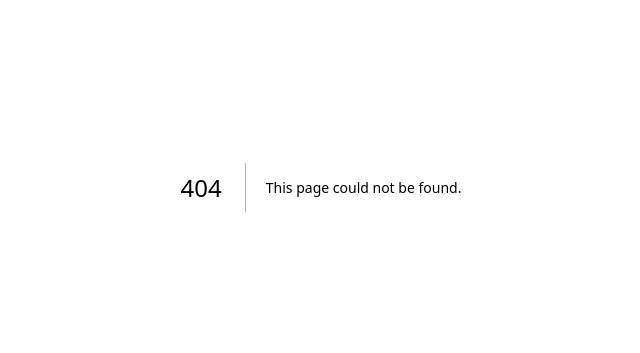
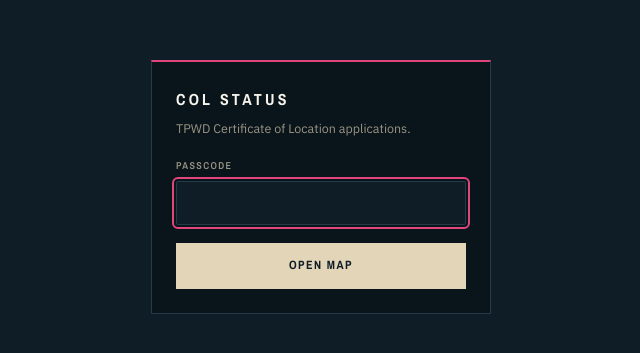
Before and after one commit to geoJaSON/col_webmap, a Next.js app: page /unlock in a window 1280 px wide. Before the commit this address had no page. Shown: the part 213-566 px from the top of the page, without its empty margins (319-959 px from the left). Built offline with nearby package versions, Linux system fonts and the light colour scheme.

Commit message:
refactor: update terminology from "Owner" to "Entity" and improve passcode handling

```diff
--- a/app/api/applications/[id]/route.ts
+++ b/app/api/applications/[id]/route.ts
@@ -15,13 +15,8 @@
     return NextResponse.json({ error: `"${rawId}" is not an application number.` }, { status: 400 });
   }
 
-  // Optional shared passcode. Unset means the deployment is open to anyone
-  // holding the URL, which is the documented default.
-  const required = process.env.EDIT_PASSCODE;
-  if (required && request.headers.get("x-edit-passcode") !== required) {
-    return NextResponse.json({ error: "That passcode does not match." }, { status: 401 });
-  }
-
+  // No check here: if SITE_PASSCODE is set, middleware has already turned away
+  // anyone without the cookie, including on this route.
   let body: unknown;
   try {
     body = await request.json();
--- a/app/api/config/route.ts
+++ /dev/null
@@ -1,11 +0,0 @@
-import { NextResponse } from "next/server";
-
-export const dynamic = "force-dynamic";
-
-/**
- * Tells the browser whether a passcode will be demanded on save, without
- * revealing the passcode itself.
- */
-export async function GET() {
-  return NextResponse.json({ passcodeRequired: Boolean(process.env.EDIT_PASSCODE) });
-}
--- /dev/null
+++ b/app/api/unlock/route.ts
@@ -0,0 +1,32 @@
+import { NextResponse, type NextRequest } from "next/server";
+
+import { ACCESS_COOKIE, ACCESS_MAX_AGE, accessToken } from "@/lib/access";
+
+export const dynamic = "force-dynamic";
+
+export async function POST(request: NextRequest) {
+  const passcode = process.env.SITE_PASSCODE;
+  const form = await request.formData();
+  const entered = String(form.get("passcode") ?? "");
+
+  const destination = request.nextUrl.clone();
+  destination.search = "";
+
+  if (!passcode || entered !== passcode) {
+    destination.pathname = "/unlock";
+    destination.search = "?wrong=1";
+    // 303 so the browser follows with GET rather than re-POSTing.
+    return NextResponse.redirect(destination, { status: 303 });
+  }
+
+  destination.pathname = "/";
+  const response = NextResponse.redirect(destination, { status: 303 });
+  response.cookies.set(ACCESS_COOKIE, await accessToken(passcode), {
+    httpOnly: true,
+    sameSite: "lax",
+    secure: process.env.NODE_ENV === "production",
+    path: "/",
+    maxAge: ACCESS_MAX_AGE,
+  });
+  return response;
+}
--- a/app/globals.css
+++ b/app/globals.css
@@ -334,8 +334,8 @@
   opacity: 0.75;
 }
 
-/* Owner list gets its own denser treatment -- 25 of them. */
-.owners {
+/* Entity list gets its own denser treatment -- 25 of them. */
+.entities {
   display: flex;
   flex-direction: column;
   max-height: 244px;
@@ -344,7 +344,7 @@
   scrollbar-color: var(--rule) transparent;
 }
 
-.owner {
+.entity {
   display: flex;
   align-items: center;
   gap: 9px;
@@ -354,11 +354,11 @@
   border-bottom: 1px solid var(--rule-soft);
 }
 
-.owner:hover {
+.entity:hover {
   background: var(--ink-raised);
 }
 
-.owner__box {
+.entity__box {
   width: 13px;
   height: 13px;
   flex-shrink: 0;
@@ -367,12 +367,12 @@
   position: relative;
 }
 
-.owner[data-on="true"] .owner__box {
+.entity[data-on="true"] .entity__box {
   background: var(--magenta);
   border-color: var(--magenta);
 }
 
-.owner[data-on="true"] .owner__box::after {
+.entity[data-on="true"] .entity__box::after {
   content: "";
   position: absolute;
   left: 3.5px;
@@ -384,7 +384,7 @@
   transform: rotate(42deg);
 }
 
-.owner__name {
+.entity__name {
   flex: 1;
   min-width: 0;
   font-size: 12.5px;
@@ -394,7 +394,7 @@
   white-space: nowrap;
 }
 
-.owner__n {
+.entity__n {
   font-family: var(--mono);
   font-size: 10px;
   color: var(--buff-dim);
@@ -724,6 +724,89 @@
   color: #f3b4b0;
 }
 
+/* ---------------------------------------------------------------- gate --
+   Shown instead of the map when SITE_PASSCODE is set and the visitor has no
+   cookie yet. Deliberately plain: it is a door, not a landing page. */
+
+.gate {
+  display: flex;
+  align-items: center;
+  justify-content: center;
+  min-height: 100dvh;
+  padding: 24px;
+  background: var(--ink);
+}
+
+.gate__card {
+  width: 100%;
+  max-width: 340px;
+  padding: 26px 24px 24px;
+  background: var(--ink-sunk);
+  border: 1px solid var(--rule);
+  border-top: 2px solid var(--magenta);
+}
+
+.gate__title {
+  margin: 0;
+  font-family: var(--label);
+  text-transform: uppercase;
+  letter-spacing: 0.2em;
+  font-size: 16px;
+  font-weight: 700;
+  color: var(--paper);
+}
+
+.gate__blurb {
+  margin: 8px 0 22px;
+  font-size: 12.5px;
+  line-height: 1.45;
+  color: var(--buff-dim);
+}
+
+.gate__label {
+  display: block;
+  margin-bottom: 7px;
+}
+
+.gate__input {
+  width: 100%;
+  height: 44px;
+  padding: 0 12px;
+  background: var(--ink);
+  border: 1px solid var(--rule);
+  color: var(--paper);
+  font-family: var(--mono);
+  font-size: 16px; /* 16px stops iOS zooming the page on focus. */
+  letter-spacing: 0.08em;
+}
+
+.gate__error {
+  margin: 12px 0 0;
+  padding: 8px 10px;
+  background: rgba(226, 86, 79, 0.12);
+  border-left: 2px solid var(--decline);
+  font-size: 12px;
+  color: #f3b4b0;
+}
+
+.gate__submit {
+  width: 100%;
+  margin-top: 18px;
+  padding: 13px;
+  min-height: 46px;
+  background: var(--buff);
+  color: var(--ink);
+  font-family: var(--label);
+  text-transform: uppercase;
+  letter-spacing: 0.12em;
+  font-size: 12px;
+  font-weight: 700;
+}
+
+.gate__submit:hover {
+  background: var(--paper);
+}
+
 /* ---------------------------------------------------------------- misc -- */
 
 .sheet-toggle {
@@ -848,8 +931,8 @@
   }
 
   /* A scroll region inside a scroll region is miserable with a thumb -- let the
-     owner list run full length and let the sheet do the scrolling. */
-  .owners {
+     entity list run full length and let the sheet do the scrolling. */
+  .entities {
     max-height: none;
     overflow-y: visible;
   }
--- a/app/layout.tsx
+++ b/app/layout.tsx
@@ -23,7 +23,7 @@
 
 export const metadata: Metadata = {
   title: "COL Status",
-  description: "TPWD Certificate of Location applications by status, owner, and bay system.",
+  description: "TPWD Certificate of Location applications by status, entity, and bay system.",
 };
 
 export const viewport: Viewport = {
--- /dev/null
+++ b/app/unlock/page.tsx
@@ -0,0 +1,40 @@
+export const dynamic = "force-dynamic";
+
+export default async function Unlock({
+  searchParams,
+}: {
+  searchParams: Promise<{ wrong?: string }>;
+}) {
+  const { wrong } = await searchParams;
+
+  return (
+    <main className="gate">
+      {/* A plain form post, so this works before any JavaScript loads. */}
+      <form className="gate__card" method="post" action="/api/unlock">
+        <h1 className="gate__title">COL Status</h1>
+        <p className="gate__blurb">
+          TPWD Certificate of Location applications.
+        </p>
+
+        <label className="eyebrow gate__label" htmlFor="passcode">
+          Passcode
+        </label>
+        <input
+          id="passcode"
+          className="gate__input"
+          type="password"
+          name="passcode"
+          autoComplete="current-password"
+          autoFocus
+          required
+        />
+
+        {wrong && <p className="gate__error">That passcode does not match. Try again.</p>}
+
+        <button className="gate__submit" type="submit">
+          Open map
+        </button>
+      </form>
+    </main>
+  );
+}
--- a/components/DetailCard.tsx
+++ b/components/DetailCard.tsx
@@ -46,7 +46,7 @@
           <div className="fact__value">{application.bay_system}</div>
         </div>
         <div className="fact">
-          <div className="eyebrow">Reviewer</div>
+          <div className="eyebrow">Owner</div>
           <div className="fact__value">{application.group_name}</div>
         </div>
         <div className="fact">
--- /dev/null
+++ b/lib/access.ts
@@ -0,0 +1,27 @@
+/**
+ * Shared-passcode gate for the whole site.
+ *
+ * This keeps casual visitors out of a public Vercel URL. It is one shared
+ * secret with no accounts behind it -- treat it as a door that is closed, not
+ * as authentication.
+ *
+ * Edge-safe: middleware imports this, so it uses only Web Crypto and no Node
+ * built-ins.
+ */
+
+export const ACCESS_COOKIE = "col_access";
+
+/** Roughly six months -- long enough that nobody retypes it on a boat. */
+export const ACCESS_MAX_AGE = 60 * 60 * 24 * 180;
+
+/**
+ * What goes in the cookie. Hashing means the shared passcode itself never sits
+ * in a cookie jar, a proxy log, or a devtools panel.
+ */
+export async function accessToken(passcode: string): Promise<string> {
+  const bytes = new TextEncoder().encode(`col-status:${passcode}`);
+  const digest = await crypto.subtle.digest("SHA-256", bytes);
+  return Array.from(new Uint8Array(digest))
+    .map((b) => b.toString(16).padStart(2, "0"))
+    .join("");
+}
```
Also changed, not shown: components/FilterPanel.tsx (+16 -13 lines), components/Workspace.tsx (+8 -24 lines), lib/types.ts (+6 -1 lines), middleware.ts (added, +34 -0 lines), 1 other file (tests, documents, lock files or other folders).
